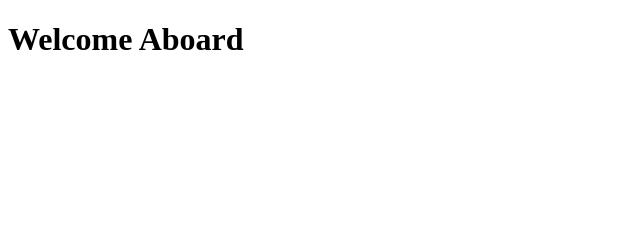
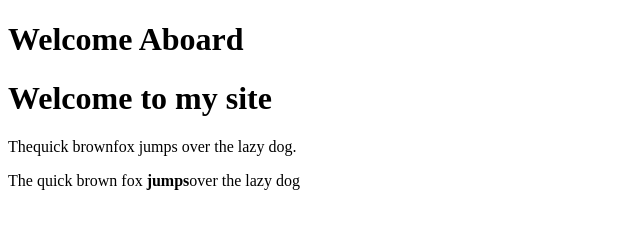
Before and after one commit to peterkariuki7/html, a plain HTML site: page index.html in a window 1280 px wide. Shown: the whole page, without its empty margins (0-640 px from the left). Drawn offline with Linux system fonts and the light colour scheme.

Commit message:
Trying out html tags

```diff
--- a/index.html
+++ b/index.html
@@ -10,6 +10,9 @@
 </head>
 
 <body>
+    <h1>Welcome to my site</h1>
+    <p>The<span>quick brown</span>fox jumps over the lazy dog. </p>
+    <p>The quick brown fox <strong>jumps</strong>over the lazy dog</p>
 
 </body>
 
```
